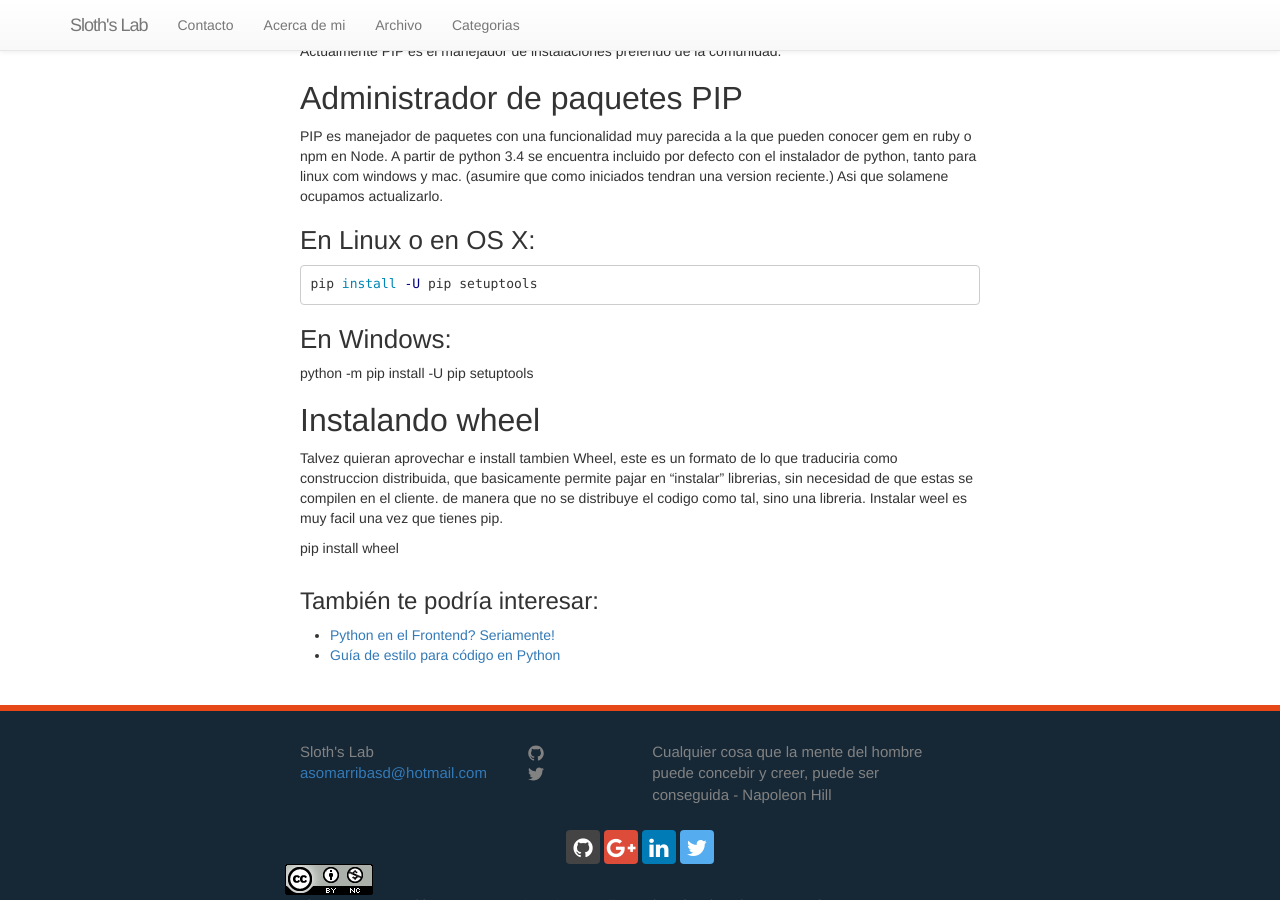
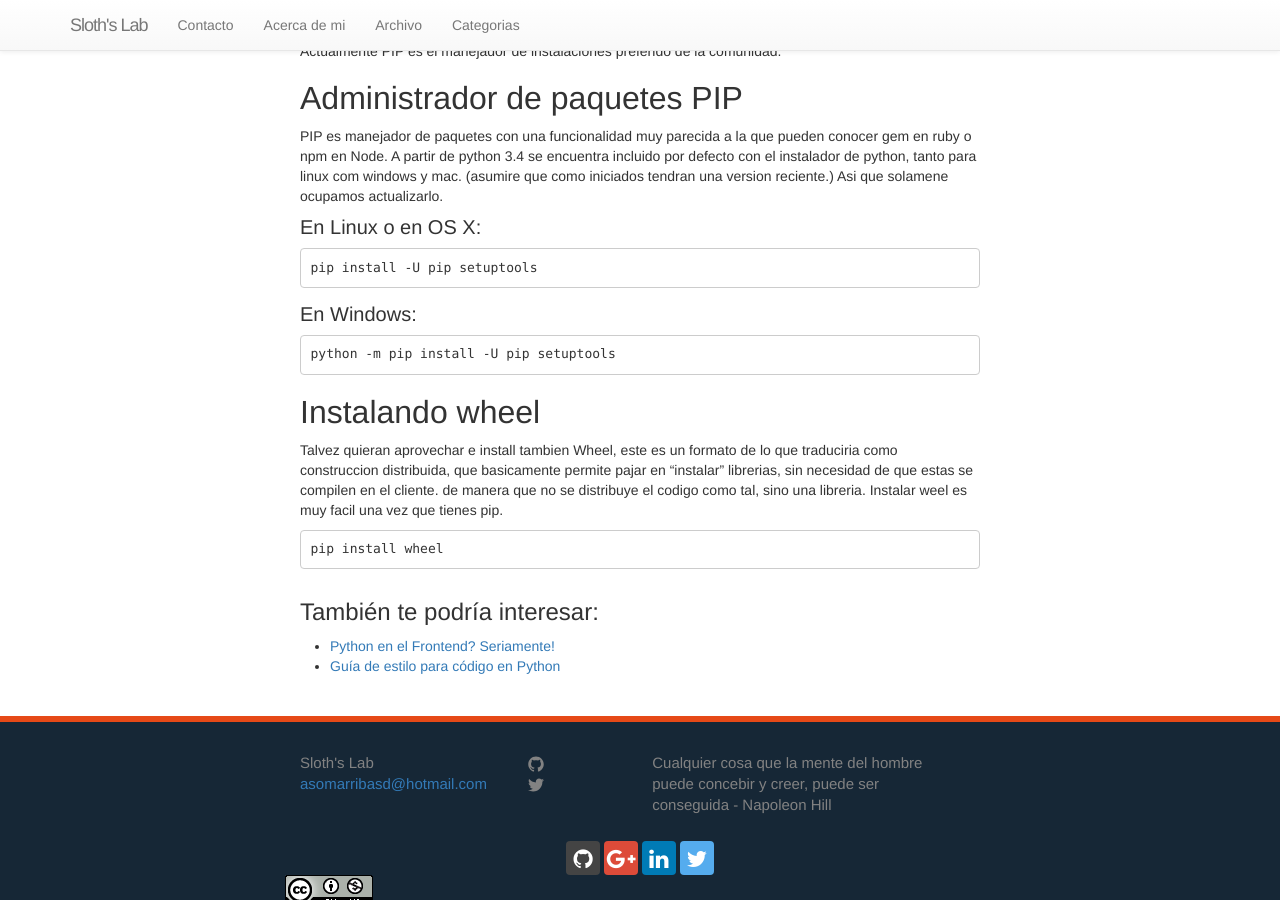
Before and after one commit to asomarribasd/asomarribasd.github.io, a Jekyll site: the page built from _posts/2015-03-08-administrador-paquetes-python.markdown, in a window 1280 px wide and 900 px high, scrolled down 448 px. Built offline with Jekyll 4.4.1, drawn with Linux system fonts in a browser that asks for light colours; nearby versions of some CDN libraries; comment, search, counter and statistics services are not loaded.

Commit message:
Format Change

````diff
--- a/_posts/2015-03-08-administrador-paquetes-python.markdown
+++ b/_posts/2015-03-08-administrador-paquetes-python.markdown
@@ -18,19 +18,23 @@ Actualmente PIP es el manejador de instalaciones preferido de la comunidad.
 
 PIP es manejador de paquetes con una funcionalidad muy parecida a la que pueden conocer gem en ruby  o npm en Node. A partir de python 3.4 se encuentra incluido por defecto con el instalador de python, tanto para linux com windows y mac. (asumire que como iniciados tendran una version reciente.) Asi que solamene ocupamos actualizarlo.
 
-### En Linux o en OS X:
+#### En Linux o en OS X:
 
-```shell
+```
 pip install -U pip setuptools
 ```
 
-### En Windows:
+#### En Windows:
 
+```
 python -m pip install -U pip setuptools
+```
 
 ## Instalando wheel
 
 Talvez quieran aprovechar e install tambien Wheel, este es un formato de lo que traduciria como construccion distribuida, que basicamente permite pajar en "instalar" librerias, sin necesidad de que estas se compilen en el cliente. de manera que no se distribuye el codigo como tal, sino una libreria.
 Instalar weel es muy facil una vez que tienes pip.
 
+```
 pip install wheel
+```
````
